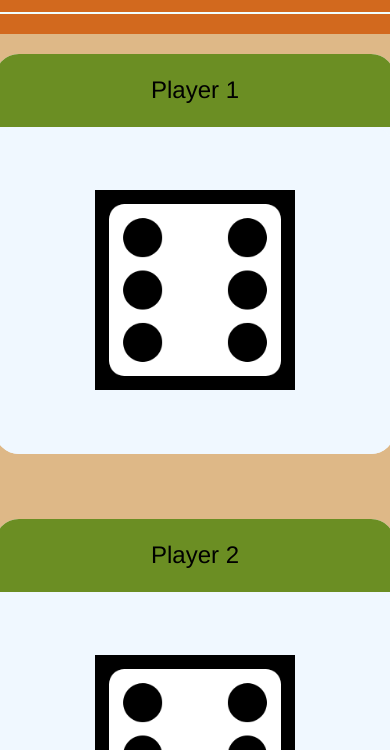
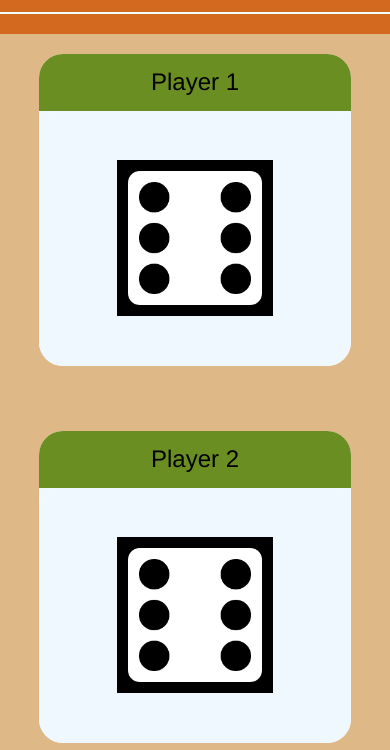
Before and after one commit to MacaroniMutton/DiceGame, a plain HTML site: page index.html in a window 390 px wide. Shown: the part 94-844 px from the top of the page. Drawn offline with Linux system fonts and the light colour scheme.

Commit message:
Responsive

```diff
--- a/style.css
+++ b/style.css
@@ -50,13 +50,12 @@ h1 {
     /* gap: 20%; */
 }
 
-@media (max-width: 450px) {
-    .game > .player1,.game > .player2 {
-        min-width: none;
-        width: 90%;
+@media (max-width: 500px) {
+    .player1, .player2 {
+        min-width: 250px;
+        width: 80%;
     }
 }
-
 
 .name {
     border-top-left-radius: 24px;
```
